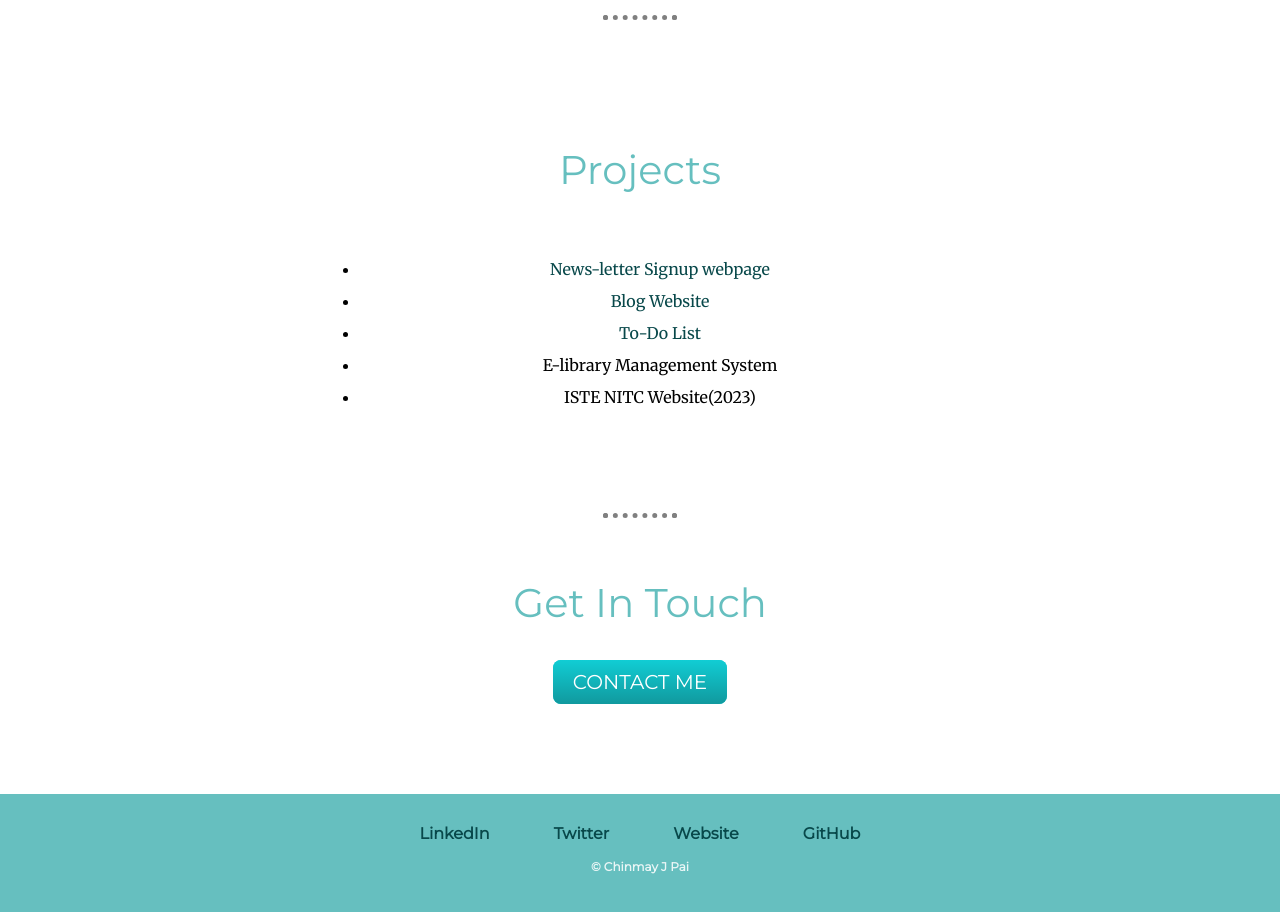
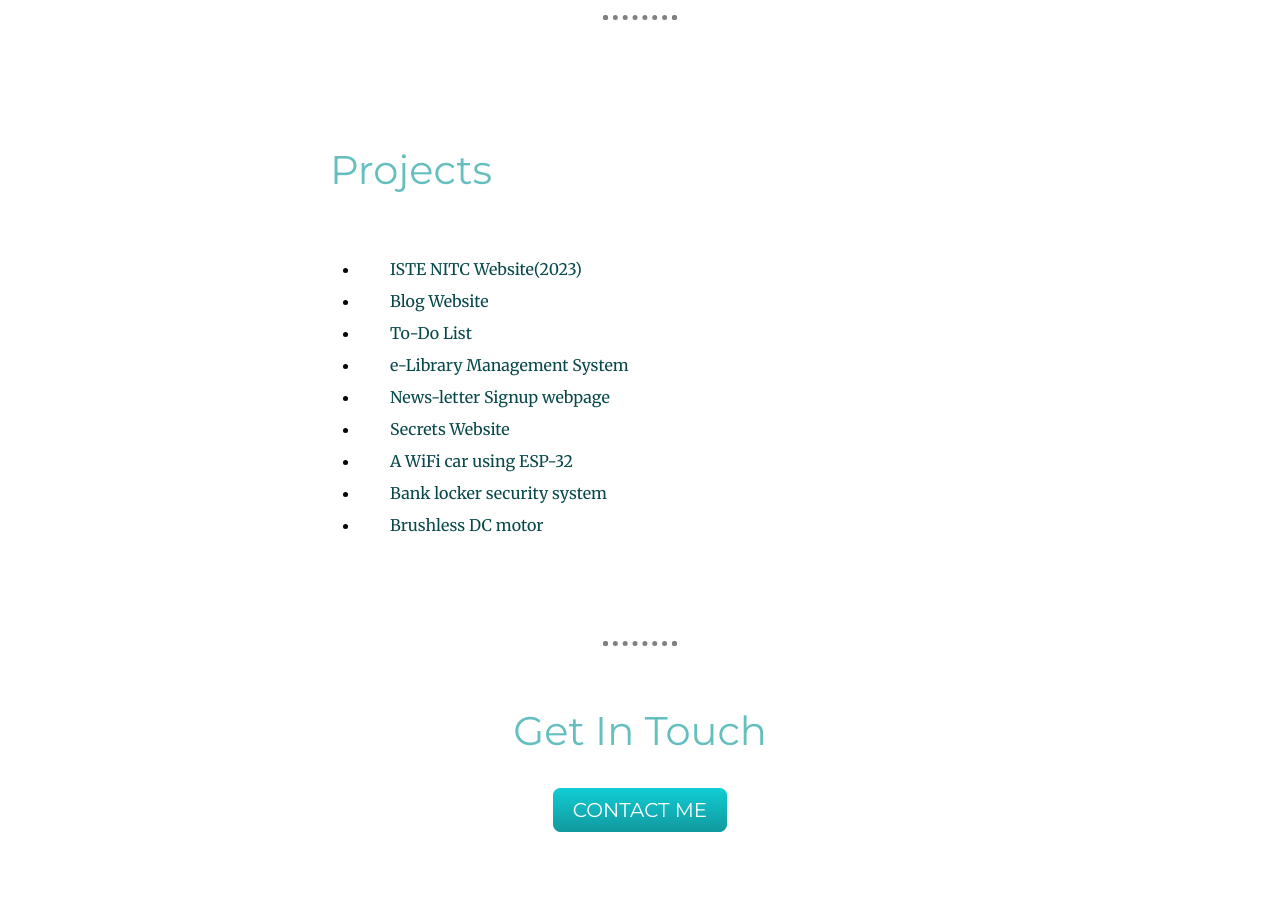
Before and after one commit to chinmay-j-pai/portfolio, a plain HTML site: page index.html in a window 1280 px wide. Shown: the part 2260-3172 px from the top of the page. Drawn offline with Linux system fonts and the light colour scheme.

Commit message:
updated projects section

```diff
--- a/index.html
+++ b/index.html
@@ -63,11 +63,15 @@
         <div class="projects">
           <h2>Projects</h2>
           <ul>
-            <li><a href="https://continuous-hammerhead-raja.glitch.me">News-letter Signup webpage</a></li>
-            <li><a href="https://equal-acoustic-tarsal.glitch.me/">Blog Website</a></li>
-            <li><a href="https://darkened-puzzling-mallow.glitch.me/">To-Do List </a></li>
-            <li>E-library Management System</li>
-            <li>ISTE NITC Website(2023)</li>
+            <li><a>ISTE NITC Website(2023)</a></li>
+            <li><a href="https://blog-website-with-mongodb.glitch.me">Blog Website</a></li>
+            <li><a href="https://to-do-list-with-mongodb.glitch.me">To-Do List </a></li>
+            <li><a href="https://github.com/chinmay-j-pai/e-Library"> e-Library Management System</a></li>
+            <li><a href="https://newsletter-signup-ejs-node.glitch.me">News-letter Signup webpage</a></li>
+            <li><a href="https://secrets-website.glitch.me/">Secrets Website</a></li>
+            <li><a href="https://drive.google.com/file/d/1rOX-pWoKoTFm7YPeDvfiNM-KoPAtl9V5/view?usp=drive_link">A WiFi car using ESP-32</a></li>
+            <li><a href="https://drive.google.com/file/d/1P8PMPdxJCDzqy6upznCxLlk-vw-SGEA6/view?usp=drive_link">Bank locker security system</a></li>
+            <li><a >Brushless DC motor</a></li>
           </ul>
         </div>
         <hr>
--- a/style.css
+++ b/style.css
@@ -122,7 +122,7 @@ hr{
     margin: auto;
     margin-top: 100px;
     margin-bottom: 100px;
-
+    text-align: left;
     width: 50%;
 }
 
```
